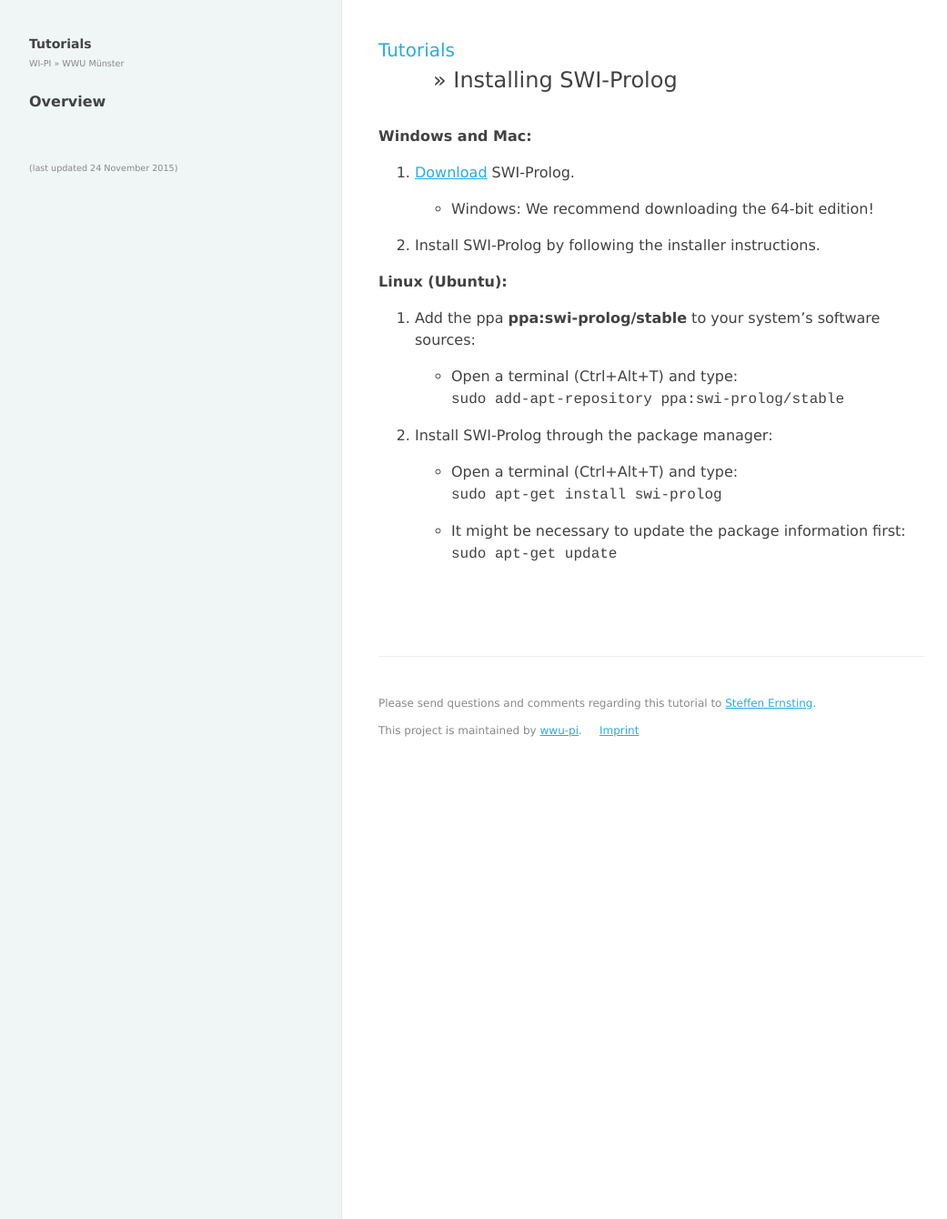
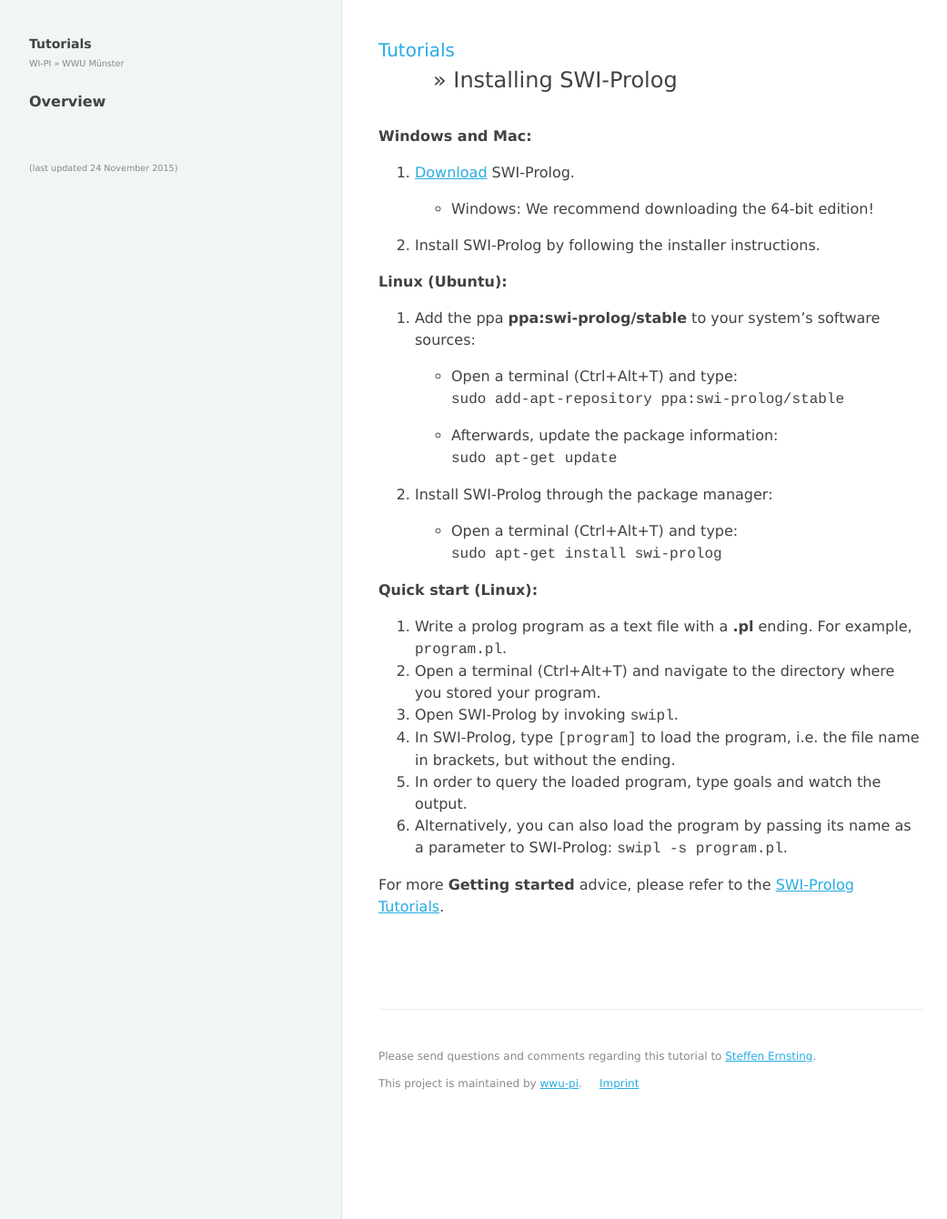
Before and after one commit to wwu-pi/tutorials, a Jekyll site: the page built from lectures/lsp/010_install_swi_prolog.md, in a window 1280 px wide and 1340 px high. Shown: the whole window at 91% size, without its empty margins (8-1049 px from the left). Built offline with Jekyll 4.4.1, drawn with Linux system fonts in a browser that asks for light colours.

Commit message:
Prolog quickstart advice

```diff
--- a/lectures/lsp/010_install_swi_prolog.md
+++ b/lectures/lsp/010_install_swi_prolog.md
@@ -18,10 +18,21 @@
    * Open a terminal (Ctrl+Alt+T) and type:
    `sudo add-apt-repository ppa:swi-prolog/stable`
 
+   * Afterwards, update the package information:
+   `sudo apt-get update`
+
 2. Install SWI-Prolog through the package manager:
 
    * Open a terminal (Ctrl+Alt+T) and type:
    `sudo apt-get install swi-prolog`
 
-   * It might be necessary to update the package information first:
-   `sudo apt-get update`
+**Quick start (Linux):**
+
+1. Write a prolog program as a text file with a **.pl** ending. For example, `program.pl`.
+2. Open a terminal (Ctrl+Alt+T) and navigate to the directory where you stored your program.
+3. Open SWI-Prolog by invoking `swipl`.
+4. In SWI-Prolog, type `[program]` to load the program, i.e. the file name in brackets, but without the ending.
+5. In order to query the loaded program, type goals and watch the output.
+6. Alternatively, you can also load the program by passing its name as a parameter to SWI-Prolog: `swipl -s program.pl`.
+
+For more **Getting started** advice, please refer to the [SWI-Prolog Tutorials](http://www.swi-prolog.org/pldoc/man?section=quickstart).
```
